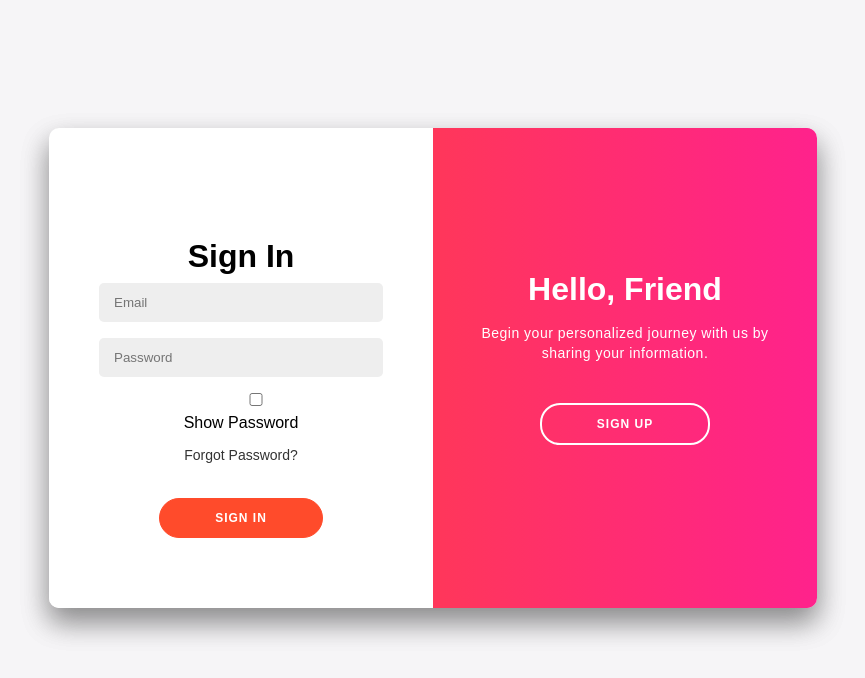
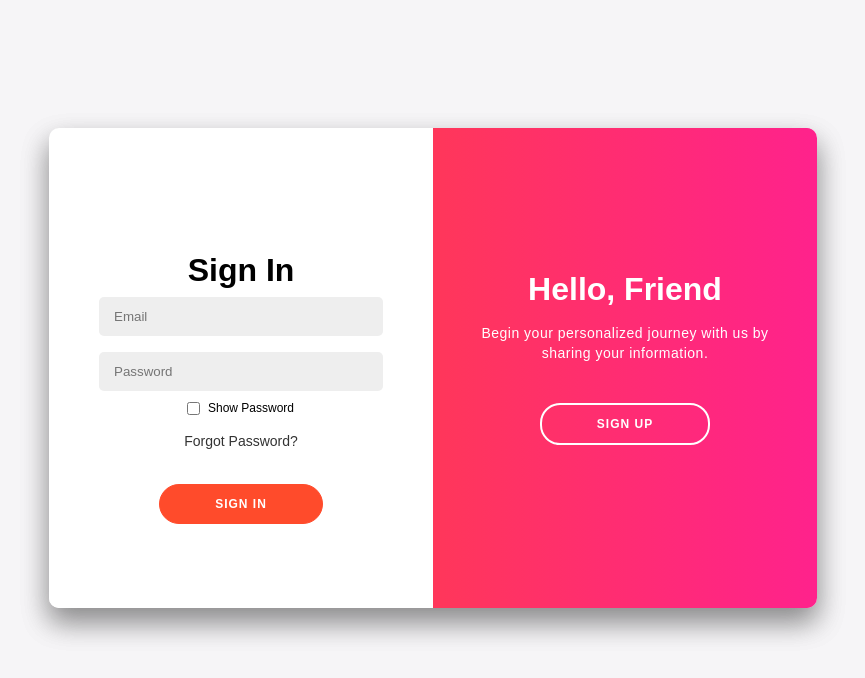
Before and after one commit to ad-abir/SmartCard-v2, a PHP site: page /signup.php in a window 1280 px wide. Shown: the top 678 px of the page, without its empty margins (207-1072 px from the left). Run offline with PHP 8.4, Linux system fonts and the light colour scheme; some libraries are stand-ins or nearby versions.

Commit message:
checkbox solved

```diff
--- a/pass.js
+++ b/pass.js
@@ -1,10 +1,10 @@
-document.addEventListener("DOMContentLoaded", function() {
-    const showPasswordButton = document.getElementById("show-password");
-    const passwordField = document.querySelector("input[name='pass']");
+// pass.js
 
-    showPasswordButton.addEventListener("click", function() {
-        const type = passwordField.getAttribute("type") === "password" ? "text" : "password";
-        passwordField.setAttribute("type", type);
-        this.classList.toggle("fa-eye-slash");
-    });
-});
+function myFunction() {
+    var passwordInput = document.querySelector('input[name="pass"]');
+    if (passwordInput.type === 'password') {
+        passwordInput.type = 'text';
+    } else {
+        passwordInput.type = 'password';
+    }
+}
--- a/signup.css
+++ b/signup.css
@@ -44,7 +44,7 @@ body {
     z-index: 2;
 }
 
-form {
+.acc_form {
     background: #fff;
     display: flex;
     align-items: center;
@@ -74,7 +74,7 @@ p {
     margin-top: 12px;
 }
 
-input {
+.create_acc {
     background: #eee;
     padding: 12px 15px;
     margin: 8px 15px;
@@ -84,7 +84,7 @@ input {
     outline: none;
 }
 
-input:focus {
+.create_acc:focus {
     outline: 1px solid black;
 }
 
@@ -96,7 +96,22 @@ a {
     margin: 15px 0;
 }
 
-button {
+.show_checkbox {
+    display: flex;
+    /* align-items: left; */
+    justify-content: flex-start;
+    width: auto;
+    /* margin-right: 15px; */
+}
+
+.check_pass {
+    font-size: 12px;
+    padding: 2px 5px;
+    /* text-align: left; */
+}
+
+
+.signup_button {
     color: #fff;
     background: #ff4b2b;
     font-size: 12px;
@@ -112,7 +127,7 @@ button {
     cursor: pointer;
 }
 
-button:active {
+.signup_button:active {
     transform: scale(0.90);
 }
 
--- a/signup.php
+++ b/signup.php
@@ -23,30 +23,44 @@
 <body>
     <div class="container" id="main">
         <div class="sign-up">
-            <form action="#" method="POST">
+            <form class="acc_form" action="#" method="POST">
                 <h1>Create Account</h1>
-                <input type="text" name="fname" placeholder="First Name" required="">
-                <input type="text" name="lname" placeholder="Last Name" required="">
-                <input type="email" name="email" placeholder="Email" required="">
-                <input type="password" name="pass" placeholder="Password (minimum 8 characters)" required="">
-                <input type="password" name="confirm_pass" placeholder="Confirm Password" required="">
-                <button type="submit" name="signup">Sign Up</button>
+                <input class="create_acc" type="text" name="fname" placeholder="First Name" required="">
+                <input class="create_acc" type="text" name="lname" placeholder="Last Name" required="">
+                <input class="create_acc" type="email" name="email" placeholder="Email" required="">
+                <input class="create_acc" type="password" name="pass" placeholder="Password (minimum 8 characters)" required="">
+                <input class="create_acc" type="password" name="confirm_pass" placeholder="Confirm Password" required="">
+                <button class="signup_button" type="submit" name="signup">Sign Up</button>
                 <p>All fields are mandatory for completion.</p>
 
             </form>
         </div>
 
         <div class="sign-in">
-            <form action="#" method="POST">
+            <form class="acc_form" action="#" method="POST">
                 <h1>Sign In</h1>
-                <input type="email" name="email" placeholder="Email" required="">
-                <input type="password" name="pass" placeholder="Password" required="">
-                <div class="custom-checkbox">
-                <input type="checkbox" id="show-password" name="check">
-                <label for="show-password">Show Password</label>
-            </div>
+                <input class="create_acc" type="email" name="email" placeholder="Email" required="">
+                <input class="create_acc" type="password" name="pass" placeholder="Password" required="">
+                <div class="show_checkbox">
+                    <input type="checkbox" id="showPasswordCheckbox" onchange="myFunction()">
+                    <label class="check_pass" for="showPasswordCheckbox">Show Password</label>
+                    <!-- <p class="show_pass">Show Password</p> -->
+                </div>
+
+
+                <!-- <script type="text/javascript">
+                    function myFunction() {
+                        var show = document.querySelector('input[type="password"]');
+                        if (show.type === 'password') {
+                            show.type = 'text';
+                        } else {
+                            show.type = 'password';
+                        }
+                    }
+                </script> -->
+
                 <a href="#">Forgot Password?</a>
-                <button type="submit" name="signin">Sign In</button>
+                <button class="signup_button" type="submit" name="signin">Sign In</button>
             </form>
         </div>
 
@@ -55,13 +69,13 @@
                 <div class="overlay-left">
                     <h1>Welcome Back!</h1>
                     <p>To stay connected, please sign in with your personal information.</p>
-                    <button id="signIn">Sign In</button>
+                    <button class="signup_button" id="signIn">Sign In</button>
                 </div>
 
                 <div class="overlay-right">
                     <h1>Hello, Friend</h1>
                     <p>Begin your personalized journey with us by sharing your information.</p>
-                    <button id="signUp">Sign Up</button>
+                    <button class="signup_button" id="signUp">Sign Up</button>
                 </div>
             </div>
         </div>
```
